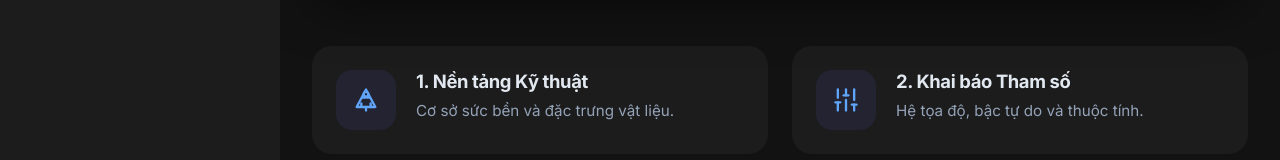
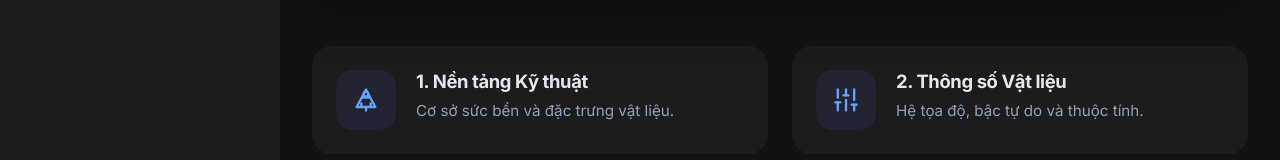
Before and after one commit to nguyentienduceng-code/STRUCTURE-HUB, a React (Vite) app: page / in a window 1280 px wide. Shown: the part 527-687 px from the top of the page. Built offline with nearby package versions, Linux system fonts and the light colour scheme; no server answers.

Commit message:
fix: Synchronize category titles between Home grid, Header search, and Sidebar

```diff
--- a/src/components/Header.jsx
+++ b/src/components/Header.jsx
@@ -36,8 +36,8 @@ export default function Header({ toggleSidebar, theme, toggleTheme }) {
     { title: 'Cấu kiện Bê tông cốt thép', path: '/rc-components' },
     { title: 'Cấu kiện Thép', path: '/steel-components' },
     { title: 'Ổn định tổng thể', path: '/global-stability' },
-    { title: 'Nền móng & Địa kỹ thuật', path: '/geotechnical-foundations' },
-    { title: 'Thông số Vật liệu', path: '/parameters' },
+    { title: '7. Nền móng', path: '/geotechnical-foundations' },
+    { title: '2. Thông số Vật liệu', path: '/parameters' },
   ];
 
   useEffect(() => {
--- a/src/pages/Home.jsx
+++ b/src/pages/Home.jsx
@@ -20,8 +20,8 @@ export default function Home() {
     { title: 'Cấu kiện Bê tông cốt thép', path: '/rc-components' },
     { title: 'Cấu kiện Thép', path: '/steel-components' },
     { title: 'Ổn định tổng thể', path: '/global-stability' },
-    { title: 'Nền móng & Địa kỹ thuật', path: '/geotechnical-foundations' },
-    { title: 'Thông số Vật liệu', path: '/parameters' },
+    { title: '7. Nền móng', path: '/geotechnical-foundations' },
+    { title: '2. Thông số Vật liệu', path: '/parameters' },
   ];
 
   useEffect(() => {
@@ -148,12 +148,12 @@ export default function Home() {
       <section className="chapters-grid" style={{ marginBottom: '60px', display: 'grid', gridTemplateColumns: 'repeat(auto-fit, minmax(320px, 1fr))', gap: '24px' }}>
         {[
           { title: "1. Nền tảng Kỹ thuật", path: "/engineering-foundations", icon: CompassRulerIcon, desc: "Cơ sở sức bền và đặc trưng vật liệu." },
-          { title: "2. Khai báo Tham số", path: "/parameters", icon: Sliders, desc: "Hệ tọa độ, bậc tự do và thuộc tính." },
+          { title: "2. Thông số Vật liệu", path: "/parameters", icon: Sliders, desc: "Hệ tọa độ, bậc tự do và thuộc tính." },
           { title: "3. Tải trọng & Tổ hợp", path: "/loads-combinations", icon: Activity, desc: "TCVN 2737:2023, ASCE 7-10." },
           { title: "4. BTCT Cấu kiện", path: "/rc-components", icon: ConcreteIcon, desc: "Thiết kế Dầm, Cột, Sàn, Vách." },
           { title: "5. Cấu kiện Thép", path: "/steel-components", icon: IBeamIcon, desc: "Thiết kế cấu kiện Thép cơ bản." },
           { title: "6. Ổn định Tổng thể", path: "/global-stability", icon: Layers, desc: "P-Delta, Chống lật, Chuyển vị." },
-          { title: "7. Cơ sở Địa kỹ thuật", path: "/geotechnical-foundations", icon: Map, desc: "Thiết kế Móng, Cọc và Sức chịu tải." }
+          { title: "7. Nền móng", path: "/geotechnical-foundations", icon: Map, desc: "Thiết kế Móng, Cọc và Sức chịu tải." }
         ].map((chapter, index) => (
           <Link to={chapter.path} key={index} className="chapter-card" style={{
             background: 'var(--bg-card)',
```
